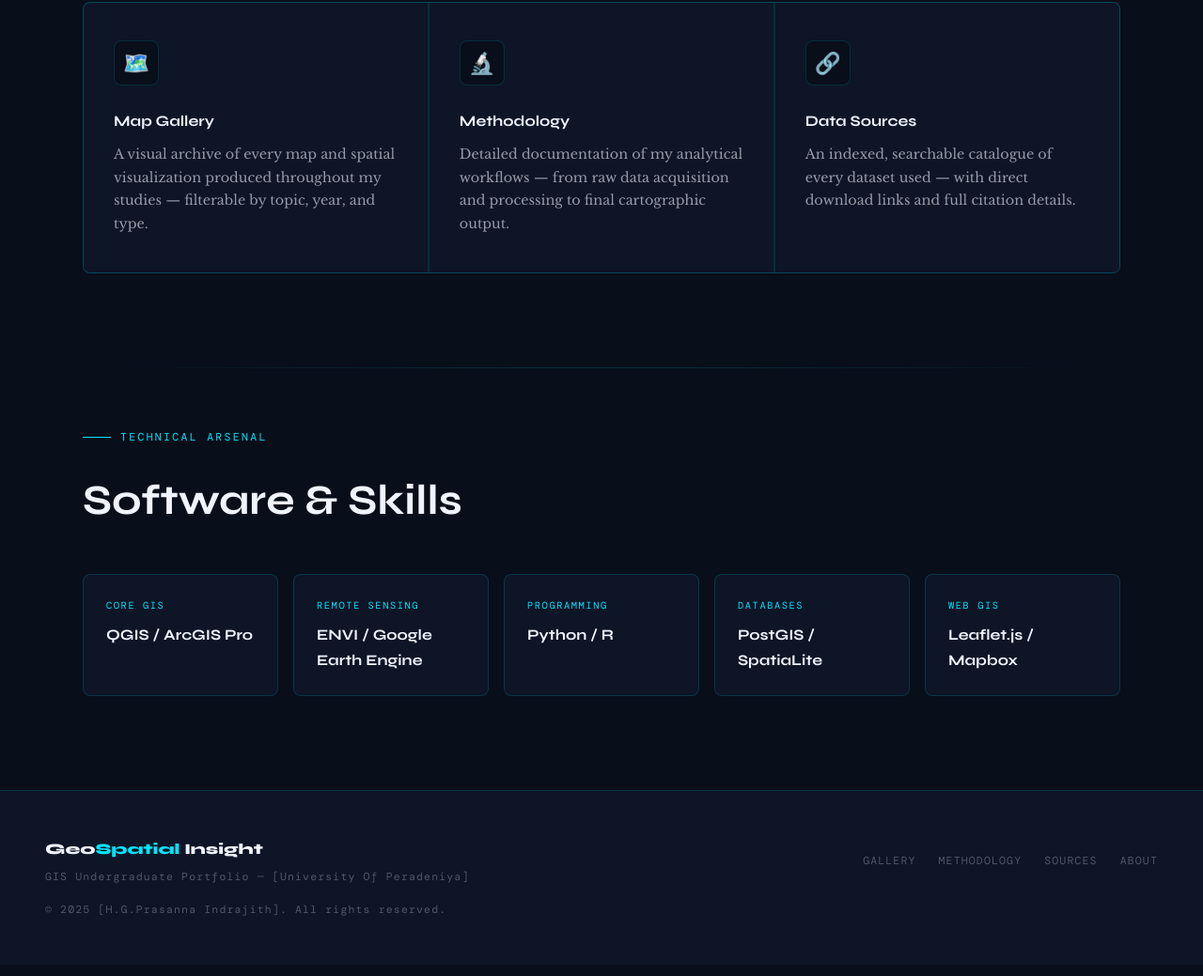
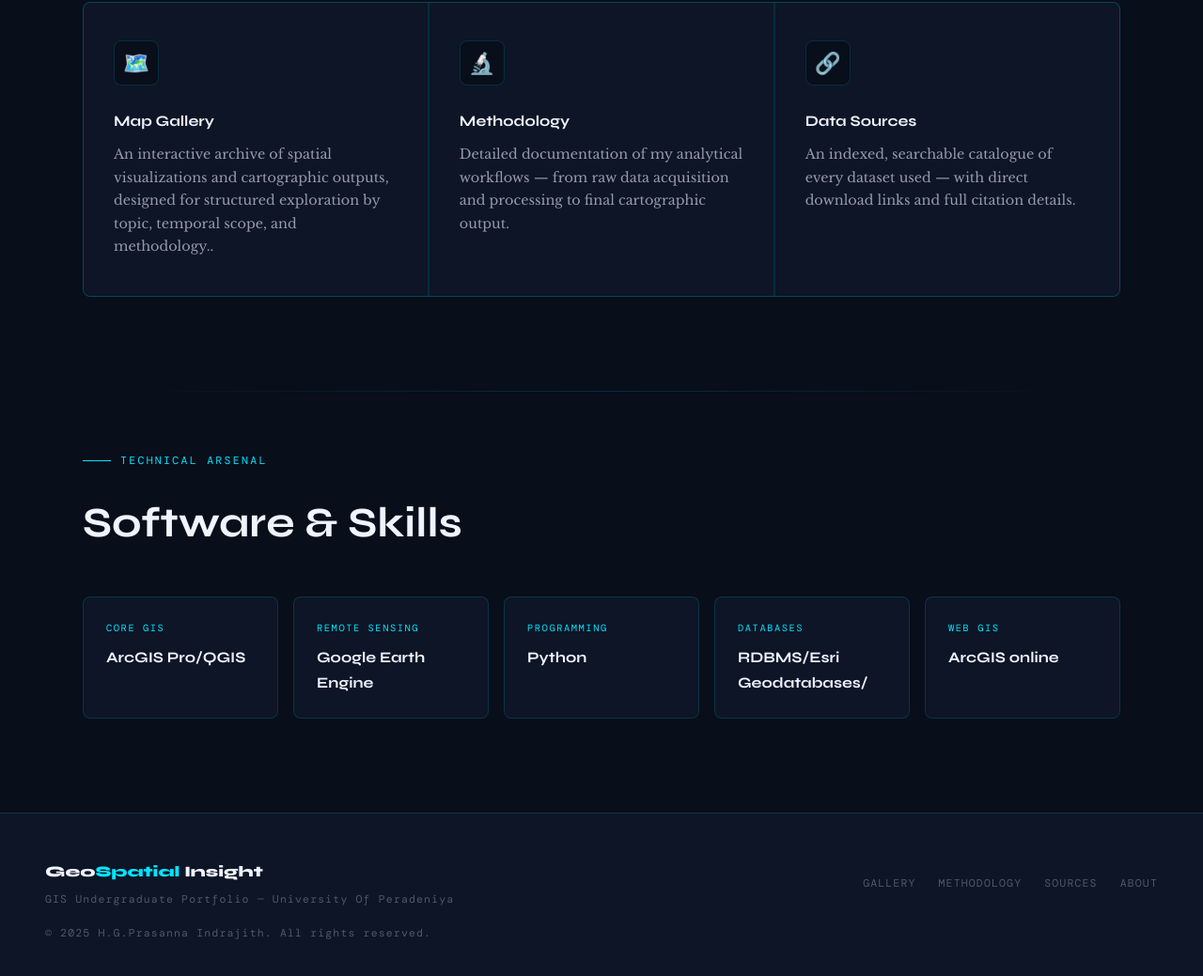
Before and after one commit to Prasannaindrajith/geospatial-insight, a plain HTML site: page index.html in a window 1280 px wide. Shown: the part 1489-2528 px from the top of the page at 94% size. Drawn offline with nearby package versions, Linux system fonts and the light colour scheme; a web font is replaced by a local one.

Commit message:
Update index.html

```diff
--- a/index.html
+++ b/index.html
@@ -772,7 +772,7 @@
   <section class="hero">
     <div class="hero-inner">
       <div class="hero-coords">
-        LAT <span>7.8731° N</span> &nbsp;&nbsp; LON <span>80.7718° E</span> &nbsp;&nbsp; ALT <span>SEA LEVEL</span>
+        LAT <span>7.2558 </span> &nbsp;&nbsp; LON <span>80.596 </span> &nbsp;&nbsp; ALT <span>SEA LEVEL</span>
       </div>
       <div class="label">GIS Portfolio</div>
       <h1>Mapping the<br>World Through<br><em>Data & Analysis</em></h1>
@@ -823,15 +823,15 @@
     <h2 style="margin-bottom:2.5rem;">Research at a Glance</h2>
     <div class="stats-row">
       <div class="stat-item">
-        <div class="stat-num" id="stat-maps">00</div>
+        <div class="stat-num" id="stat-maps">100*</div>
         <div class="stat-label">Maps Created</div>
       </div>
       <div class="stat-item">
-        <div class="stat-num" id="stat-sources">00</div>
+        <div class="stat-num" id="stat-sources">30*</div>
         <div class="stat-label">Data Sources</div>
       </div>
       <div class="stat-item">
-        <div class="stat-num">4+</div>
+        <div class="stat-num">3*</div>
         <div class="stat-label">Years Studying</div>
       </div>
       <div class="stat-item">
@@ -849,7 +849,7 @@
       <div class="feature-card" onclick="navigate('gallery')" style="cursor:pointer;">
         <div class="feature-icon">🗺️</div>
         <div class="feature-title">Map Gallery</div>
-        <div class="feature-text">A visual archive of every map and spatial visualization produced throughout my studies — filterable by topic, year, and type.</div>
+        <div class="feature-text">An interactive archive of spatial visualizations and cartographic outputs, designed for structured exploration by topic, temporal scope, and methodology..</div>
       </div>
       <div class="feature-card" onclick="navigate('methodology')" style="cursor:pointer;">
         <div class="feature-icon">🔬</div>
@@ -872,23 +872,23 @@
     <div style="display:grid;grid-template-columns:repeat(auto-fit,minmax(200px,1fr));gap:1rem;">
       <div class="card" style="padding:1.5rem;">
         <div style="font-family:var(--font-mono);font-size:0.65rem;color:var(--cyan);letter-spacing:0.15em;text-transform:uppercase;margin-bottom:0.5rem;">Core GIS</div>
-        <div style="font-family:var(--font-display);font-weight:700;">QGIS / ArcGIS Pro</div>
+        <div style="font-family:var(--font-display);font-weight:700;"> ArcGIS Pro/QGIS </div>
       </div>
       <div class="card" style="padding:1.5rem;">
         <div style="font-family:var(--font-mono);font-size:0.65rem;color:var(--cyan);letter-spacing:0.15em;text-transform:uppercase;margin-bottom:0.5rem;">Remote Sensing</div>
-        <div style="font-family:var(--font-display);font-weight:700;">ENVI / Google Earth Engine</div>
+        <div style="font-family:var(--font-display);font-weight:700;">Google Earth Engine</div>
       </div>
       <div class="card" style="padding:1.5rem;">
         <div style="font-family:var(--font-mono);font-size:0.65rem;color:var(--cyan);letter-spacing:0.15em;text-transform:uppercase;margin-bottom:0.5rem;">Programming</div>
-        <div style="font-family:var(--font-display);font-weight:700;">Python / R</div>
+        <div style="font-family:var(--font-display);font-weight:700;">Python</div>
       </div>
       <div class="card" style="padding:1.5rem;">
         <div style="font-family:var(--font-mono);font-size:0.65rem;color:var(--cyan);letter-spacing:0.15em;text-transform:uppercase;margin-bottom:0.5rem;">Databases</div>
-        <div style="font-family:var(--font-display);font-weight:700;">PostGIS / SpatiaLite</div>
+        <div style="font-family:var(--font-display);font-weight:700;">RDBMS/Esri Geodatabases/</div>
       </div>
       <div class="card" style="padding:1.5rem;">
         <div style="font-family:var(--font-mono);font-size:0.65rem;color:var(--cyan);letter-spacing:0.15em;text-transform:uppercase;margin-bottom:0.5rem;">Web GIS</div>
-        <div style="font-family:var(--font-display);font-weight:700;">Leaflet.js / Mapbox</div>
+        <div style="font-family:var(--font-display);font-weight:700;">ArcGIS online</div>
       </div>
     </div>
   </div>
@@ -897,7 +897,7 @@
     <div class="footer-inner">
       <div>
         <div class="footer-brand">Geo<span>Spatial</span> Insight</div>
-        <div class="footer-copy" style="margin-top:0.4rem;">GIS Undergraduate Portfolio — [University Of Peradeniya]</div>
+        <div class="footer-copy" style="margin-top:0.4rem;">GIS Undergraduate Portfolio — University Of Peradeniya</div>
       </div>
       <div class="footer-links">
         <a onclick="navigate('gallery')" style="cursor:pointer;">Gallery</a>
@@ -905,7 +905,7 @@
         <a onclick="navigate('sources')" style="cursor:pointer;">Sources</a>
         <a onclick="navigate('about')" style="cursor:pointer;">About</a>
       </div>
-      <div class="footer-copy">© 2025 [H.G.Prasanna Indrajith]. All rights reserved.</div>
+      <div class="footer-copy">© 2025 H.G.Prasanna Indrajith. All rights reserved.</div>
     </div>
   </footer>
 </div>
```
